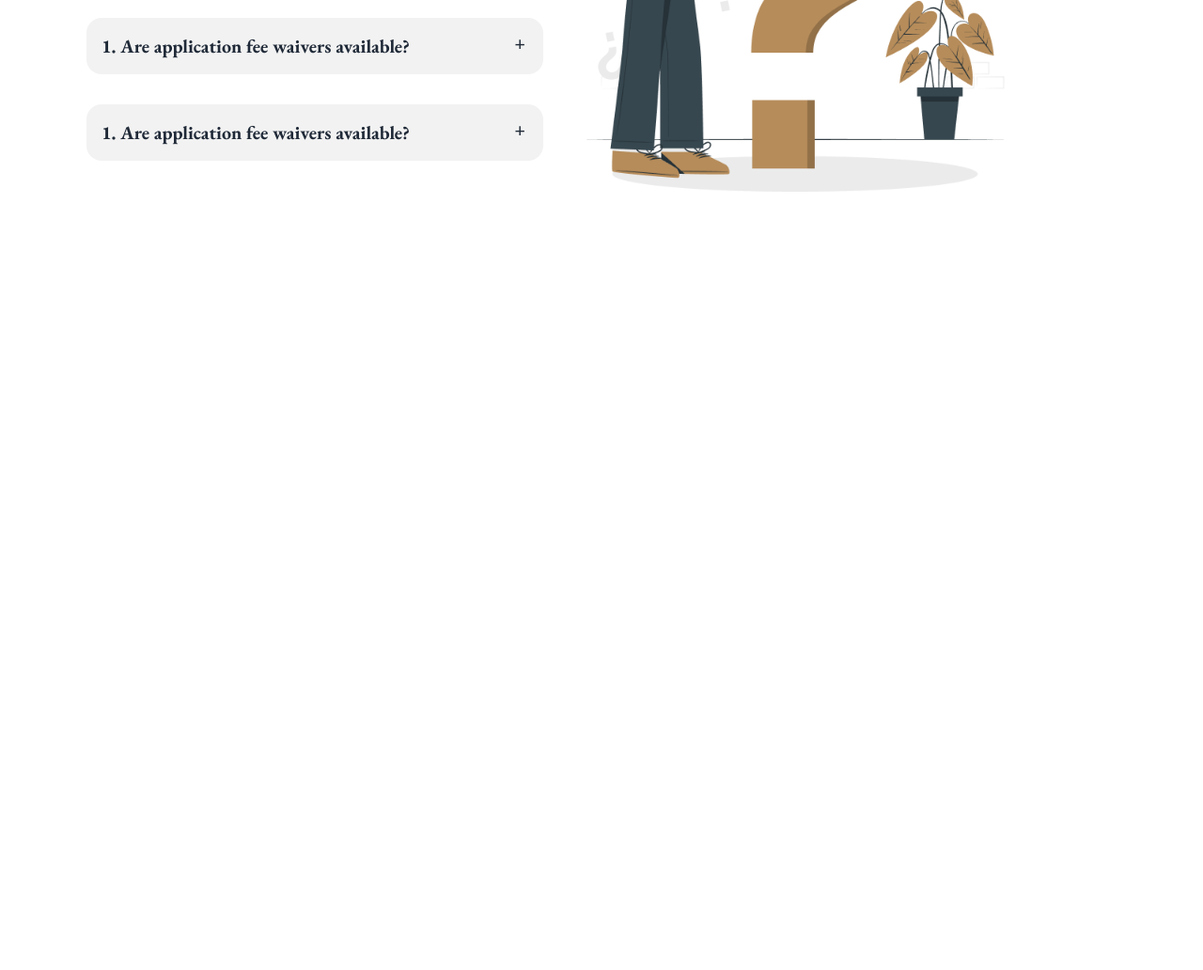
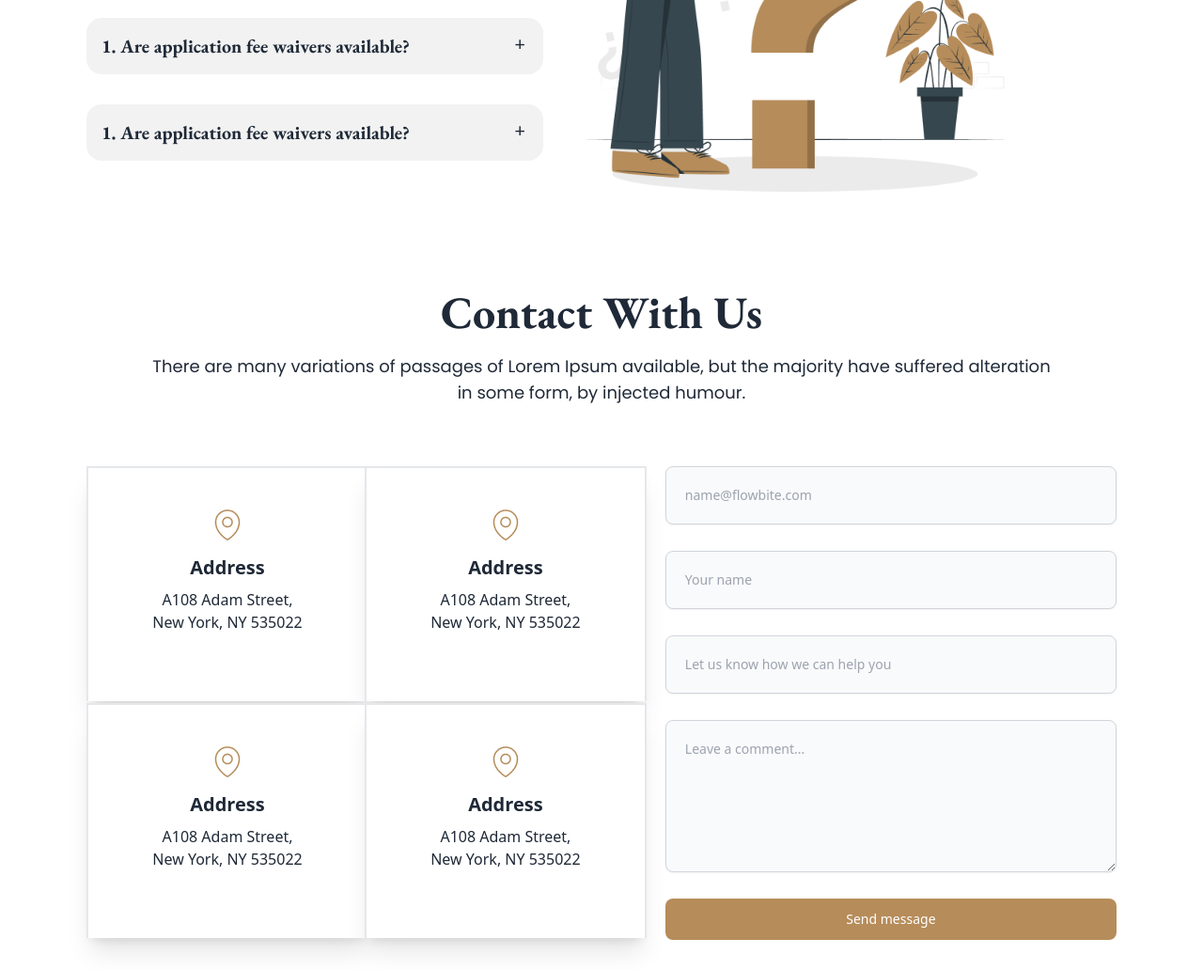
Before and after one commit to zalish-shawon/legal-solution, a plain HTML site: page index.html in a window 1280 px wide. Shown: the part 2814-3846 px from the top of the page at 94% size. Before the commit the page ends 3114 px from the top, so only its background shows below. Drawn offline with nearby package versions, Linux system fonts and the light colour scheme.

```diff
--- a/index.html
+++ b/index.html
@@ -369,7 +369,80 @@
       </div>
     </section>
 
-    <section class="max-w-[1160px] mx-auto md:p-6 lg:p-8"></section>
+    <section class="max-w-[1160px] mx-auto md:p-6 lg:p-8">
+      <!-- Contact With Us  -->
+      <div class="text-center">
+        <h1 class="font-eb mb-5 pt-10 text-xl lg:text-5xl  font-bold">Contact With Us</h1>
+        <p class="font-poppins mb-5 text-xs lg:text-lg lg:px-16">There are many variations of passages of Lorem Ipsum
+          available, but the majority have
+          suffered alteration in some form, by injected humour.</p>
+      </div>
+
+     <div class="mt-16 flex flex-col lg:flex-row gap-6">
+
+
+      <div class="grid grid-cols-1 lg:grid-cols-2 w-[54%]">
+        <div class="card rounded-none w-[374px] lg:w-[300px] h-[250px] bg-base-100 shadow-xl border-t-2 lg:border-x-2">
+          <figure class="px-10 pt-10">
+            <img src="images/location.png" alt="Shoes" class="" />
+          </figure>
+          <div class="card-body p-3 items-center text-center">
+            <h2 class="card-title">Address</h2>
+            <p class="">A108 Adam Street,
+              <br>New York, NY 535022</p>
+          </div>
+        </div>
+        <div class="card rounded-none w-[374px] lg:w-[300px] h-[250px] bg-base-100 shadow-xl border-t-2 lg:border-x-2">
+          <figure class="px-10 pt-10">
+            <img src="images/location.png" alt="Shoes" class="" />
+          </figure>
+          <div class="card-body p-3 items-center text-center">
+            <h2 class="card-title">Address</h2>
+            <p class="">A108 Adam Street,
+              <br>New York, NY 535022</p>
+          </div>
+        </div>
+        <div class="card rounded-none w-[374px] lg:w-[300px] h-[250px] bg-base-100 shadow-xl border-t-2 border-x-2">
+          <figure class="px-10 pt-10">
+            <img src="images/location.png" alt="Shoes" class="" />
+          </figure>
+          <div class="card-body p-3 items-center text-center">
+            <h2 class="card-title">Address</h2>
+            <p class="">A108 Adam Street,
+              <br>New York, NY 535022</p>
+          </div>
+        </div>
+        <div class="card rounded-none w-[374px] lg:w-[300px] h-[250px] bg-base-100 shadow-xl border-t-2 border-x-2">
+          <figure class="px-10 pt-10">
+            <img src="images/location.png" alt="Shoes" class="" />
+          </figure>
+          <div class="card-body p-3 items-center text-center">
+            <h2 class="card-title">Address</h2>
+            <p class="">A108 Adam Street,
+              <br>New York, NY 535022</p>
+          </div>
+        </div>
+      </div>
+
+      <div class="flex-1">
+        <form action="#" class="space-y-7">
+          <div>
+              <input type="email" id="email" class="shadow-sm bg-gray-50 border border-gray-300 text-gray-900 text-sm rounded-lg focus:ring-primary-500 focus:border-primary-500 block w-full p-5 dark:bg-gray-700 dark:border-gray-600 dark:placeholder-gray-400 dark:text-white dark:focus:ring-primary-500 dark:focus:border-primary-500 dark:shadow-sm-light" placeholder="name@flowbite.com" required>
+          </div>
+          <div>
+              <input type="text" id="email" class="shadow-sm bg-gray-50 border border-gray-300 text-gray-900 text-sm rounded-lg focus:ring-primary-500 focus:border-primary-500 block w-full p-5 dark:bg-gray-700 dark:border-gray-600 dark:placeholder-gray-400 dark:text-white dark:focus:ring-primary-500 dark:focus:border-primary-500 dark:shadow-sm-light" placeholder="Your name" required>
+          </div>
+          <div>
+              <input type="text" id="subject" class="block p-5 w-full text-sm text-gray-900 bg-gray-50 rounded-lg border border-gray-300 shadow-sm focus:ring-primary-500 focus:border-primary-500 dark:bg-gray-700 dark:border-gray-600 dark:placeholder-gray-400 dark:text-white dark:focus:ring-primary-500 dark:focus:border-primary-500 dark:shadow-sm-light" placeholder="Let us know how we can help you" required>
+          </div>
+          <div class="sm:col-span-2">
+              <textarea id="message" rows="6" class="block p-5 w-full text-sm text-gray-900 bg-gray-50 rounded-lg shadow-sm border border-gray-300 focus:ring-primary-500 focus:border-primary-500 dark:bg-gray-700 dark:border-gray-600 dark:placeholder-gray-400 dark:text-white dark:focus:ring-primary-500 dark:focus:border-primary-500" placeholder="Leave a comment..."></textarea>
+          </div>
+          <button type="submit" class="py-3 w-full px-8 text-sm font-medium text-center text-white rounded-lg bg-[#B68C5A] hover:bg-primary-800 focus:ring-4 focus:outline-none focus:ring-primary-300 dark:bg-primary-600 dark:hover:bg-primary-700 dark:focus:ring-primary-800">Send message</button>
+      </form>
+      </div>
+     </div>
+    </section>
   </main>
   <footer>
 
```
